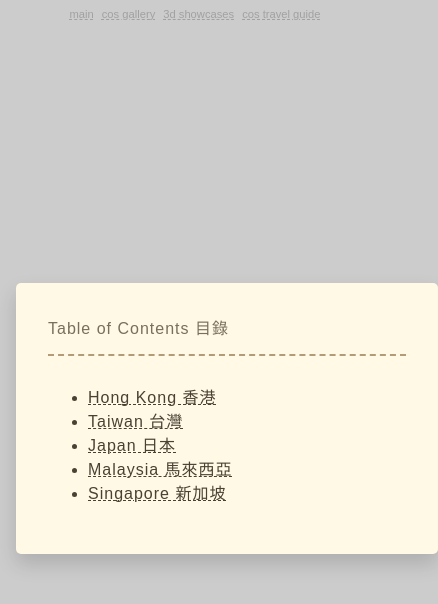
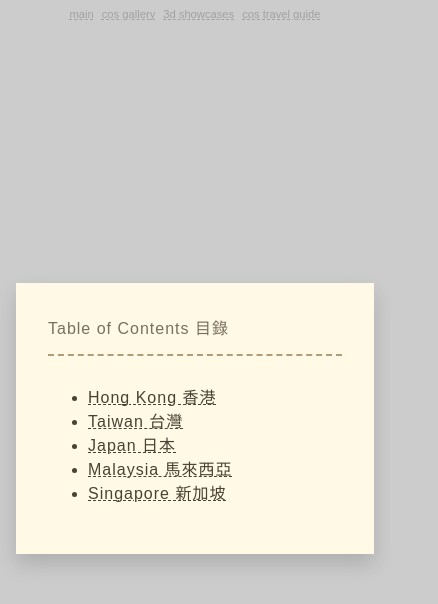
Before and after one commit to soumasandesu/soumasandesu.github.io, a Next.js app: page /cos_travel_guide in a window 390 px wide. Shown: the top 604 px of the page, 438 px wide, since content can reach past the window. Built offline with nearby package versions, Linux system fonts and the light colour scheme.

Commit message:
FIX on mobile disp is corruptd

```diff
--- a/pages/cos_travel_guide/styles.module.scss
+++ b/pages/cos_travel_guide/styles.module.scss
@@ -4,20 +4,17 @@
     align-items: center;
     justify-content: center;
 
-    max-width: unset;
     margin: unset;
     padding: 0 auto;
 }
 
 .Diary {
+    width: calc(100% - 4rem);
     $main-color: #4a4033;
 
     background-color: #fff9e6;
-    width: 100%;
-    max-width: 850px;
     padding: 2rem;
     box-shadow: 0 10px 20px rgba(0, 0, 0, 0.15);
-    border-radius: 5px;
 
     &,
     a {
```
